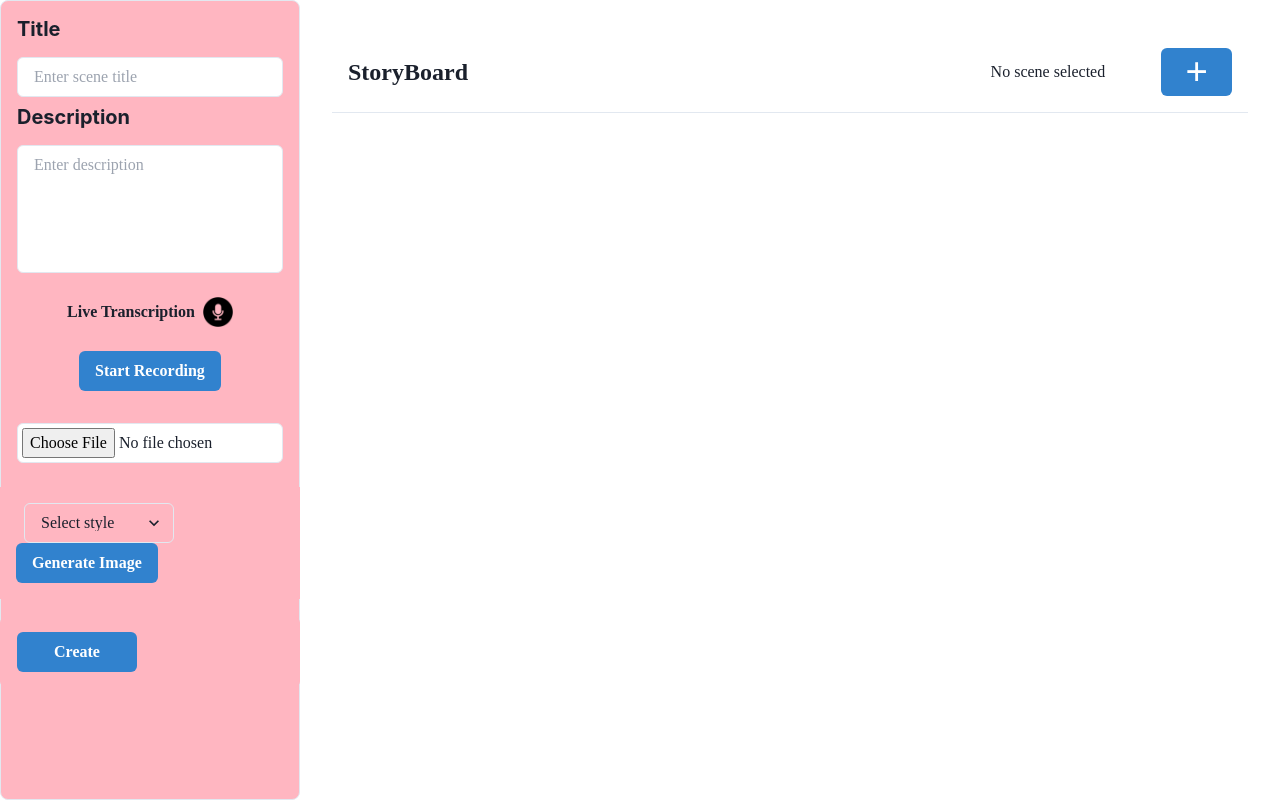
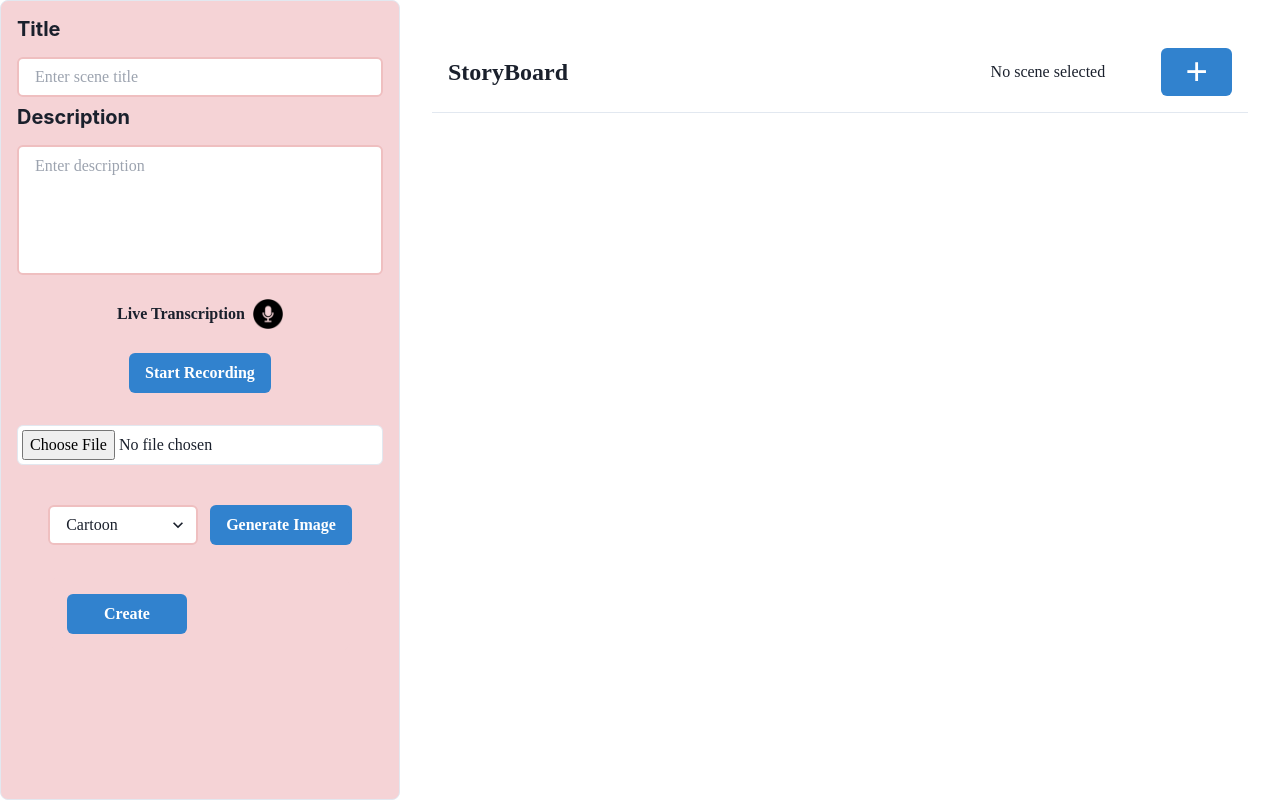
Before and after one commit to Kit-Kat31415926/Storyboard, a React (Create React App) app in the folder storyboard/: page /Home in a window 1280 px wide. Built offline with nearby package versions, Linux system fonts and the light colour scheme; a web font is replaced by a local one.

Commit message:
Fix colors

```diff
--- a/storyboard/src/components/SceneCard.jsx
+++ b/storyboard/src/components/SceneCard.jsx
@@ -8,7 +8,7 @@ export const SceneCard = ({ scene, isSelected, onSelect, onToggleDescription })
     as={motion.div}
     whileHover={{ scale: 1.02 }}
     p={4}
-    bg={isSelected ? 'blue.50' : 'white'}
+    bg={isSelected ? '#FADCEB' : 'white'}
     borderRadius="md"
     boxShadow="md"
     width="250px"
--- a/storyboard/src/components/SideBar.jsx
+++ b/storyboard/src/components/SideBar.jsx
@@ -138,14 +138,16 @@ const SideBar = ({ title, setTitle, description, setDescription, saveCreate, sce
 
     return (
         <div className="font-inkbut">
-        <Box className="SideBar" h="full" w="300px" borderWidth="1px" borderRadius="lg" borderColor="gray.200" p={4} bg="#FFB6C1">
+        <Box className="SideBar" h="full" w="400px" borderWidth="1px" borderRadius="lg" borderColor="gray.200" p={4} bg="#F5D3D6">
             <VStack spacing={4}>
                 <Box w="full">
                     <Heading as="h2" size="md" mb={4}> Title</Heading>
                     <Input
                         placeholder="Enter scene title"
                         value={title}
-                        bg="#ffffff"
+                        bg="#FFFFFF"
+                        borderColor={"#EFBFC0"}
+                        borderWidth={2}
                         onChange={(e) => setTitle(e.target.value)}
                         mb={2}
                     />
@@ -159,7 +161,9 @@ const SideBar = ({ title, setTitle, description, setDescription, saveCreate, sce
                         rows={5}
                         minHeight="80px"
                         maxHeight="200px"
-                        bg="#ffffff"
+                        bg="#FFFFFF"
+                        borderColor={"#EFBFC0"}
+                        borderWidth={2}
                     />
                 </Box>
 
@@ -191,34 +195,31 @@ const SideBar = ({ title, setTitle, description, setDescription, saveCreate, sce
                     ref={fileInputRef}
                     bg="#FFFFFF"
                 />
-                <Box className="SideBar" h="full" w="300px" borderWidth="0px" borderColor="gray.200" p={4} bg="#FFB6C1">
+                <Box display="flex" alignItems="center" className="SideBar" h="full" borderWidth="0px" borderColor="gray.200" p={4} bg="#F5D3D6">
                     <Select
                         placeholder="Select style"
                         value={selectedStyle}
                         onChange={(e) => setSelectedStyle(e.target.value)}
-                        ml={2}
+                        mr={1}
                         width="150px"
+                        borderColor={"#EFBFC0"}
+                        borderWidth={2}
+                        bg="#FFFFFF"
                     >
-                        <option value="Simplified forms, bold outlines, bright, flat colors, and exaggerated proportions. Vector art for sharp lines and scalability.
-Bright, solid colors with minimal shading. Whimsical characters, humorous scenes, exaggerated expressions, bold lines, fun animations. ">Cartoon</option>
-                        <option value="Vibrant colors, exaggerated facial expressions, dynamic action scenes, and intricate backgrounds.Cell shading for a cartoon-like effect.
-Soft gradients for skin tones. Lens flare and motion blur for dramatic effects.High contrast, expressive eyes, action poses, Studio Ghibli style, dynamic lighting.">Anime</option>
-                        <option value="unreal engine, octane render, bokeh, vray, houdini render, quixel megascans, arnold render, 8k uhd, raytracing, cgi, lumen reflections, cgsociety, ultra realistic, 100mm, film photography, dslr, cinema4d, studio quality, film grain">Realistic</option>
-                        <option value=" Retro style with a limited color palette, blocky designs, and low resolution.Rasterization for pixel precision.
-Dithering to create gradients with limited colors8-bit style, nostalgic graphics, sprite art, game design, retro gaming aesthetics..
-">Pixel Art</option>
-                        <option value=" amazing vivid watercolor painting, fluid washes of color blend seamlessly, watercolor paper texture, drips, sharp, beautiful, painterly, detailed, textural, artistic. Soft, blended colors, fluid shapes, and a dreamy feel. Watercolor simulation for blending and texture. Light diffusion for soft edges and transparency. Ethereal landscapes, flowing forms, gentle hues, soft focus, artistic brush strokes.">Watercolor</option>
-                        <option value="Juxtaposition of realistic elements in bizarre, dreamlike scenarios. Fractal generation for intricate patterns. Distorted perspectives and exaggerated scales. Dreamlike imagery, bizarre combinations, mind-bending scenes, visual paradoxes. Surrealistic. ">Surrealistic</option>
-                        <option value="Simple forms, limited color palette, and a focus on essential elements. Flat design for clarity and simplicity. Clean lines, understated elegance, modern aesthetics, essentialism.
-Use of negative space to emphasize key elements.">Minimalism</option>
-                        <option value=" Bold lines, dynamic poses, and a pop-art feel with vibrant colors.Halftone patterns for shading. Action scenes, superhero themes, dramatic framing, vibrant inks, sequential art.
-Dynamic panel layouts and speech bubbles. ">Comic Book</option>
+                        <option value="Cartoon">Cartoon</option>
+                        <option value="Anime">Anime</option>
+                        <option value="Realistic">Realistic</option>
+                        <option value="Pixel Art">Pixel Art</option>
+                        <option value="Watercolor">Watercolor</option>
+                        <option value="Surrealistic">Surrealistic</option>
+                        <option value="Minimalism">Minimalism</option>
+                        <option value="Comic Book">Comic Book</option>
                     </Select>
-                    <Button colorScheme="blue" onClick={generateImage}>
+                    <Button ml={2} colorScheme="blue" onClick={generateImage}>
                         Generate Image
                     </Button>
                 </Box>
-                <Box className="SideBar" h="full" w="300px" borderWidth="1px" borderRadius="lg" borderColor="#FFB6C1" p={4} bg="#FFB6C1">
+                <Box className="SideBar" h="full" w="300px" borderWidth="1px" borderRadius="lg" borderColor="#F5D3D6" p={4} bg="#F5D3D6">
                     <Box display="flex" justifyContent="space-between" w="full">
                         <Button colorScheme="blue" onClick={() => addScene(title, description)} width="120px">
                             {saveCreate}
```
